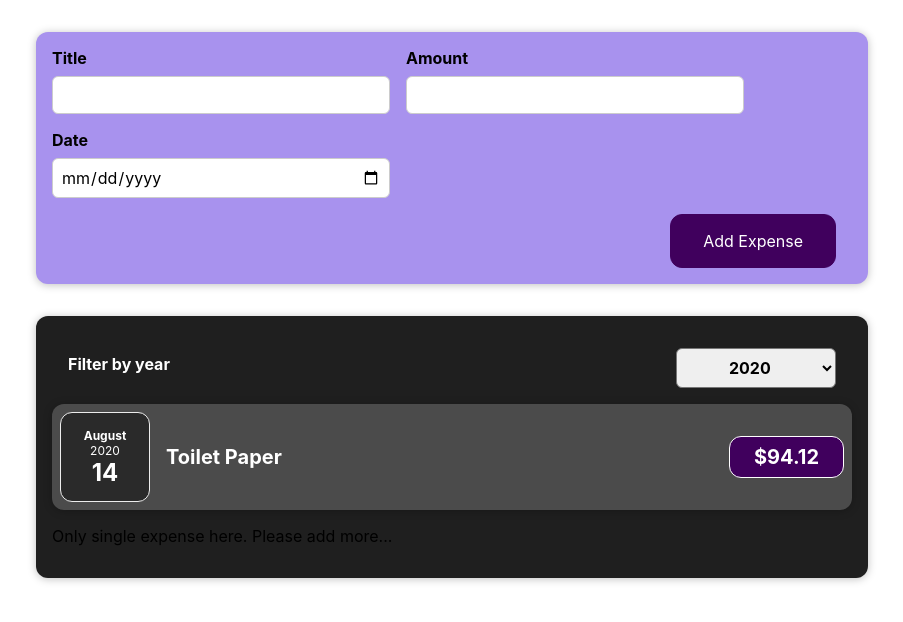
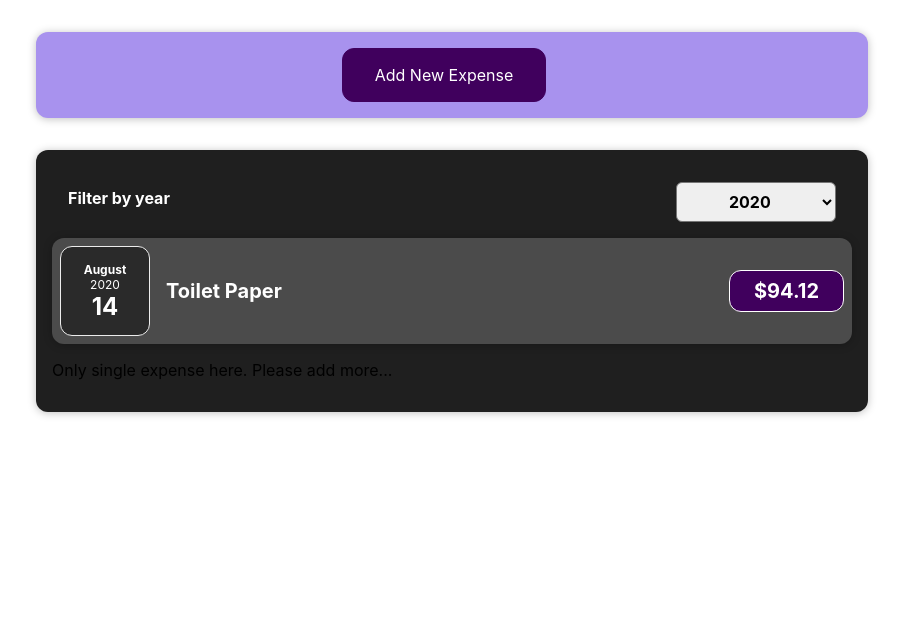
Before and after one commit to AmithChandru/sharp-frontend, a React (Create React App) app: page / in a window 1280 px wide. Shown: the top 622 px of the page, without its empty margins (188-1091 px from the left). Built offline with nearby package versions, Linux system fonts and the light colour scheme.

Commit message:
Assignment

```diff
--- a/src/components/NewExpense/ExpenseForm.js
+++ b/src/components/NewExpense/ExpenseForm.js
@@ -87,6 +87,7 @@
         </div>
       </div>
       <div className='new-expense__actions'>
+        <button type="button" onClick={props.onCancel}>Cancel</button>
         <button type='submit'>Add Expense</button>
       </div>
     </form>
--- a/src/components/NewExpense/NewExpense.js
+++ b/src/components/NewExpense/NewExpense.js
@@ -1,20 +1,39 @@
-import React from 'react';
+import React, { useState } from 'react';
 
 import ExpenseForm from './ExpenseForm';
 import './NewExpense.css';
 
 const NewExpense = (props) => {
+  const [isEditing, setIsEditing] = useState(false);
+
   const saveExpenseDataHandler = (enteredExpenseData) => {
     const expenseData = {
       ...enteredExpenseData,
-      id: Math.random().toString()
+      id: Math.random().toString(),
     };
     props.onAddExpense(expenseData);
+    setIsEditing(false);
+  };
+
+  const startEditingHandler = () => {
+    setIsEditing(true);
+  };
+
+  const stopEditingHandler = () => {
+    setIsEditing(false);
   };
 
   return (
     <div className='new-expense'>
-      <ExpenseForm onSaveExpenseData={saveExpenseDataHandler} />
+      {!isEditing && (
+        <button onClick={startEditingHandler}>Add New Expense</button>
+      )}
+      {isEditing && (
+        <ExpenseForm
+          onSaveExpenseData={saveExpenseDataHandler}
+          onCancel={stopEditingHandler}
+        />
+      )}
     </div>
   );
 };
```
